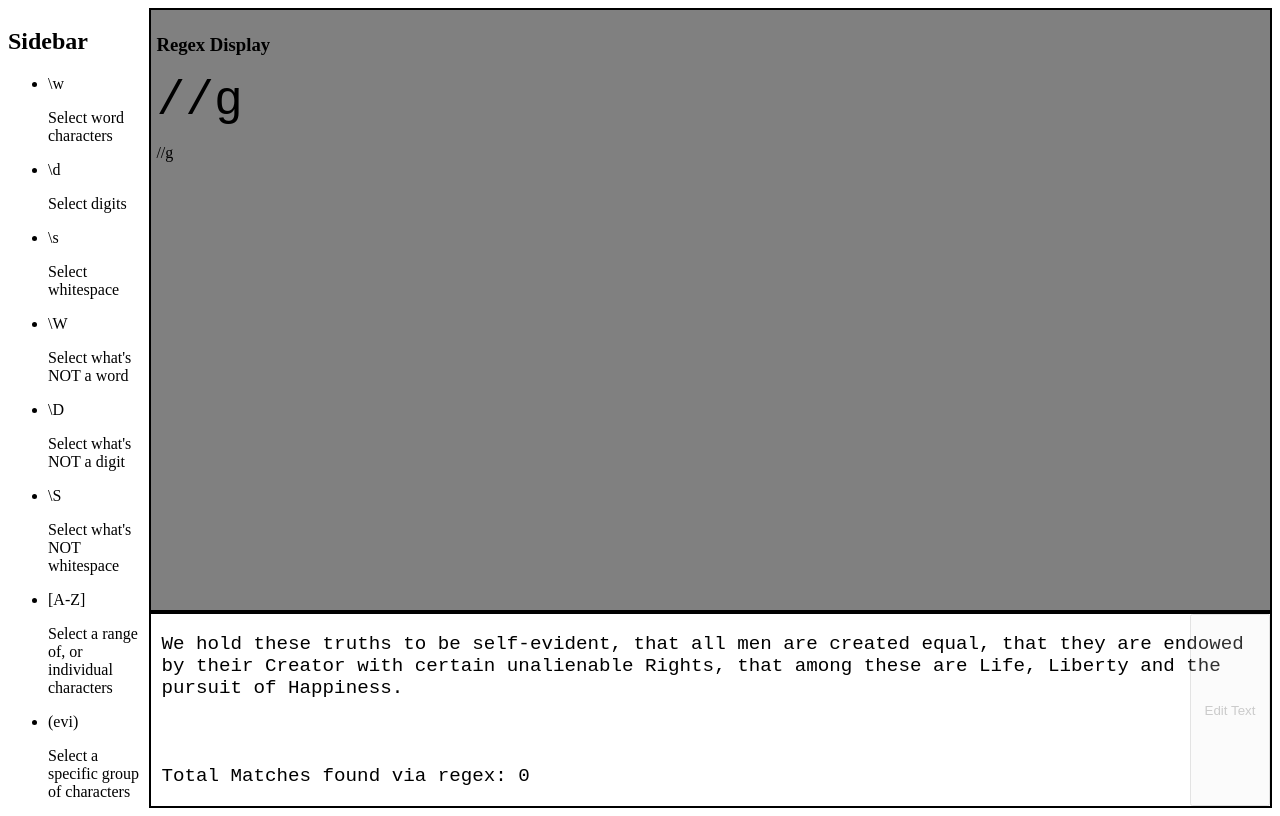
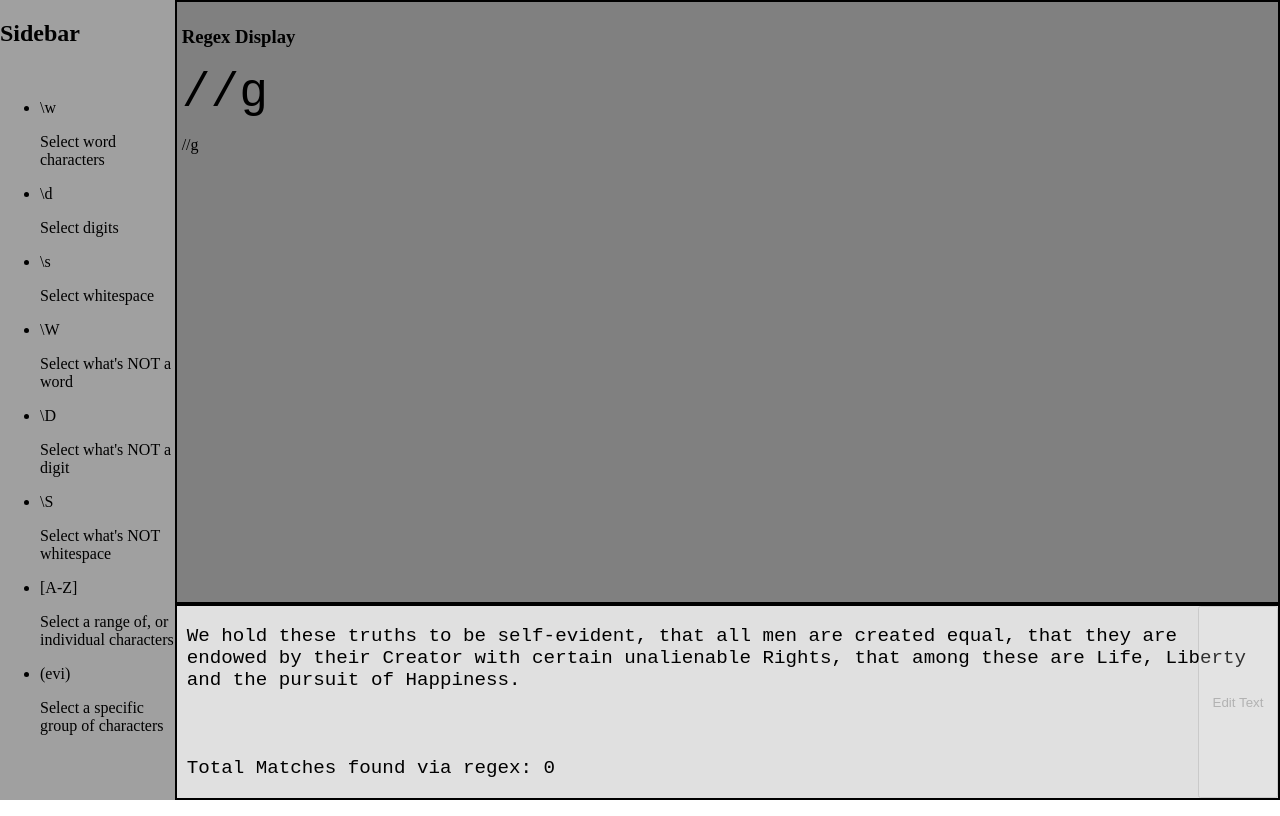
Before and after one commit to scratch-for-regex/main, a React (Create React App) app in the folder scratch/: page / in a window 1280 px wide. Built offline with nearby package versions, Linux system fonts and the light colour scheme; what redux-promise-middleware would draw is missing.

Commit message:
Three components sorted visually on page.

```diff
--- a/scratch/src/App.scss
+++ b/scratch/src/App.scss
@@ -1,3 +1,7 @@
+body {
+    margin: 0;
+}
+
 .app {
     height: 100vh;
     display: flex;
--- a/scratch/src/components/RegexTextArea/RegexTextArea.scss
+++ b/scratch/src/components/RegexTextArea/RegexTextArea.scss
@@ -3,6 +3,7 @@
     min-height: 12rem;
     position: relative;
     padding: 0 10px;
+    background: #E0E0E0;
     overflow-x: hidden;
     display: flex;
     flex-flow: column;
--- a/scratch/src/components/SideBar/SideBar.js
+++ b/scratch/src/components/SideBar/SideBar.js
@@ -1,6 +1,6 @@
 import React from "react"
 import { connect } from "react-redux"
-
+import "./SideBar.scss"
 import SideBarRow from "./SideBarRow"
 
 class SideBar extends React.Component {
--- a/scratch/src/components/SideBar/SideBar.scss
+++ b/scratch/src/components/SideBar/SideBar.scss
@@ -1,6 +1,7 @@
 .sidebar {
     width: 30%;
-    margin-right: 10px;
+    background: #A0A0A0;
+    margin: 0;
     display: flex;
     flex-flow: column;
 }
```
